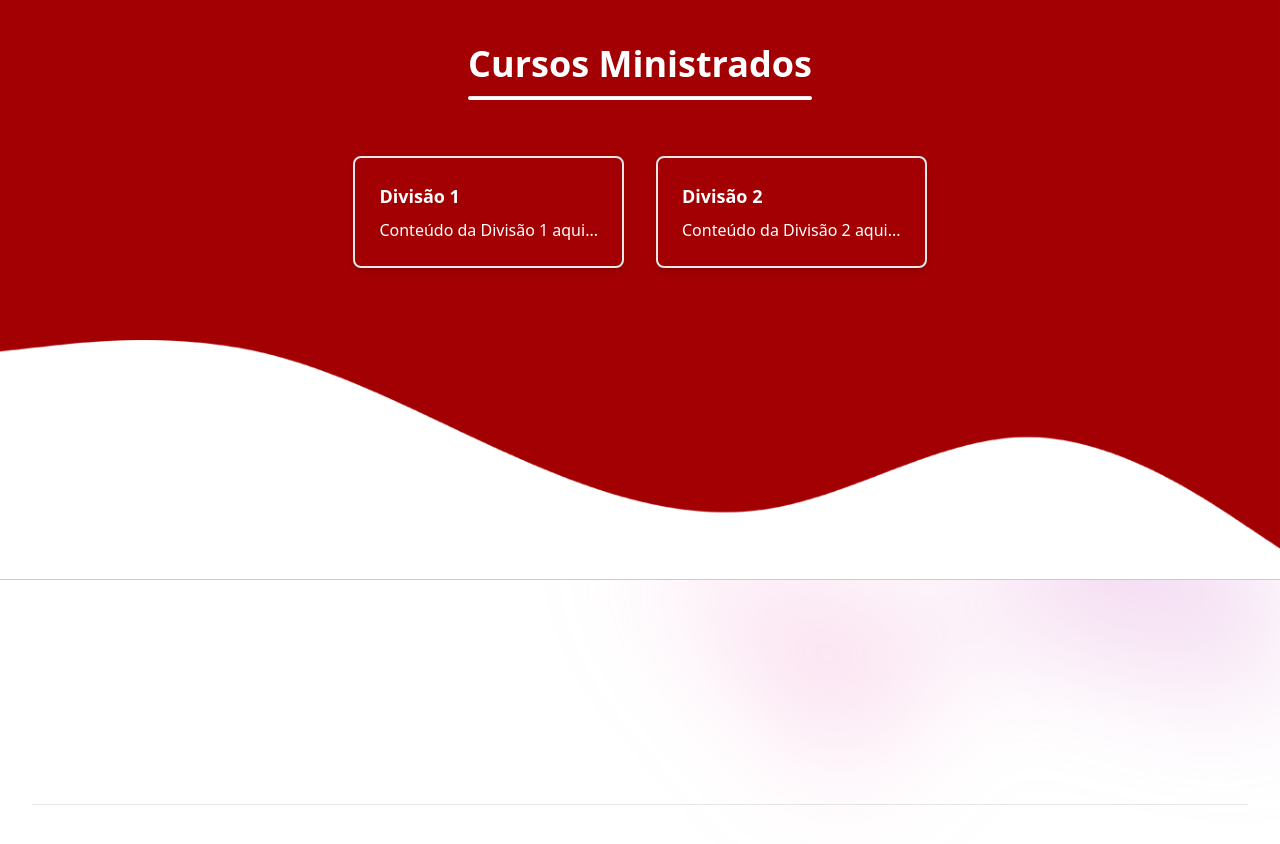
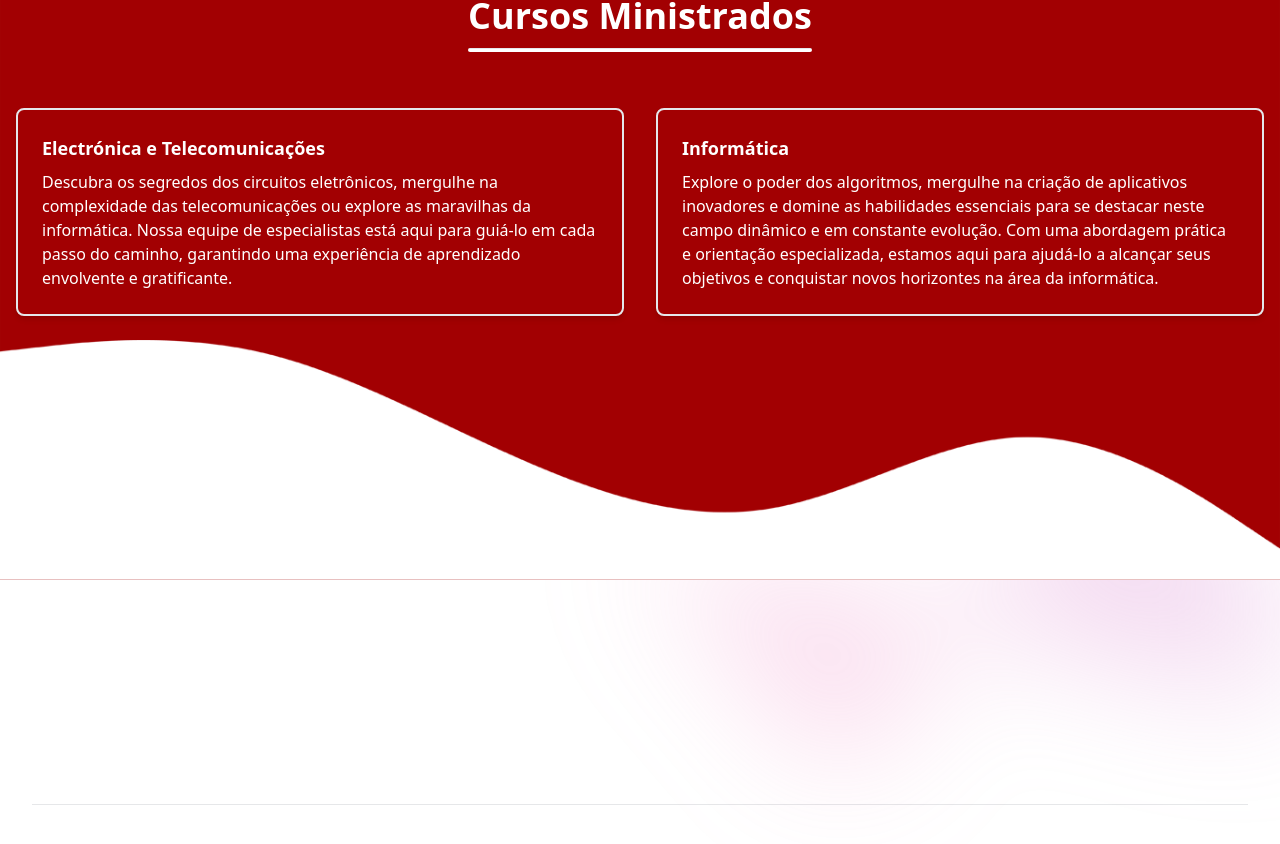
Before and after one commit to leehendrick/EduConnect-UI, a Nuxt app in the folder nuxt-app/: page / in a window 1280 px wide. Shown: the part 996-1840 px from the top of the page. Built offline with nearby package versions, Linux system fonts and the light colour scheme; a web font is replaced by a local one.

Commit message:
add: the text of cursos && hover to change border color

```diff
--- a/nuxt-app/pages/index.vue
+++ b/nuxt-app/pages/index.vue
@@ -14,8 +14,8 @@
           <div class="bg-opacity-50 p-6  w-full h-full object-cover">
             <div class="py-24 sm:py-32">
               <div class="mx-auto max-w-7xl px-6 lg:px-8">
-                <div class="mx-auto max-w-2xl text-center font-san-francisco     lg:text-left lg:ml-0 overflow-hidden">
-                  <h1 class="typed-text  font-bold tracking-tight text-primary sm:text-6xl">Surpreenda-se </h1>
+                <div class="mx-auto max-w-2xl text-center font-san-francisco lg:text-left lg:ml-0 overflow-hidden">
+                  <h1 class="typed-text  font-bold tracking-tight text-primary  sm:text-6xl">Surpreenda-se </h1>
                   <h1 class="typed-text  font-bold tracking-tight text-primary sm:text-6xl">com o aprendizado no</h1>
                   <h1 class="typed-text  font-bold tracking-tight text-primary sm:text-6xl">IMPTEL</h1>
 
@@ -33,7 +33,7 @@
 
       <div class="w-full h-full relative overflow-hidden">
         <img src="/tela2.svg" alt="" class="border-none border-0 ">
-        <div class="absolute inset-0 -top-28 flex flex-col justify-center items-center">
+        <div class="absolute inset-0 md:-top-16 lg:-top-28 flex flex-col justify-center items-center">
           <div class="relative  text-4xl font-bold text-white mb-10">
             Cursos Ministrados
             <hr class="bg-white mt-3  h-1 relative rounded-2xl"/>
@@ -44,16 +44,20 @@
               <div class="flex flex-wrap">
                 <!-- Divisão 1 -->
                 <div class="w-full md:w-1/2 p-4">
-                  <div class=" rounded-lg shadow-md p-6 border-2">
-                    <h2 class="text-lg font-semibold mb-2">Divisão 1</h2>
-                    <p>Conteúdo da Divisão 1 aqui...</p>
+                  <div class=" rounded-lg shadow-md p-6 border-2 hover:border-secondary ">
+                    <h2 class="text-lg font-semibold mb-2">Electrónica e Telecomunicações</h2>
+                    <p>
+                      Descubra os segredos dos circuitos eletrônicos, mergulhe na complexidade das telecomunicações ou explore as maravilhas da informática. Nossa equipe de especialistas está aqui para guiá-lo em cada passo do caminho, garantindo uma experiência de aprendizado envolvente e gratificante.
+                    </p>
                   </div>
                 </div>
                 <!-- Divisão 2 -->
                 <div class="w-full md:w-1/2 p-4">
-                  <div class=" rounded-lg shadow-md p-6 border-2">
-                    <h2 class="text-lg font-semibold mb-2">Divisão 2</h2>
-                    <p>Conteúdo da Divisão 2 aqui...</p>
+                  <div class=" rounded-lg shadow-md p-6 border-2 hover:border-green-600">
+                    <h2 class="text-lg font-semibold mb-2">Informática</h2>
+                    <p>
+                      Explore o poder dos algoritmos, mergulhe na criação de aplicativos inovadores e domine as habilidades essenciais para se destacar neste campo dinâmico e em constante evolução. Com uma abordagem prática e orientação especializada, estamos aqui para ajudá-lo a alcançar seus objetivos e conquistar novos horizontes na área da informática.
+                    </p>
                   </div>
                 </div>
               </div>
```
